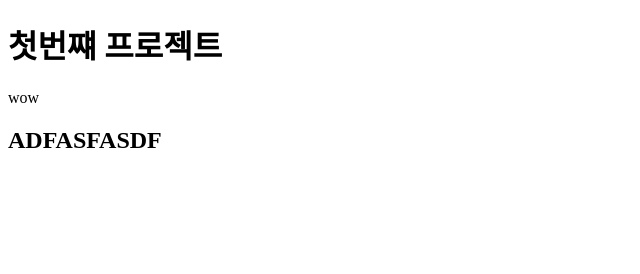
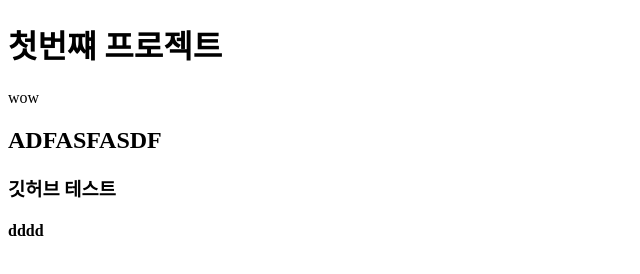
Before and after one commit to soohyunmaeng/first-jsproject, a plain HTML site: page index.html in a window 1280 px wide. Shown: the whole page, without its empty margins (0-640 px from the left). Drawn offline with Linux system fonts and the light colour scheme.

Commit message:
third commit

```diff
--- a/index.html
+++ b/index.html
@@ -11,5 +11,8 @@
     <h1>첫번쨰 프로젝트</h1>
     <p>wow</p>
     <h2>ADFASFASDF</h2>
+
+    <h3>깃허브 테스트</h3>
+    <h4>dddd</h4>
   </body>
 </html>
```
